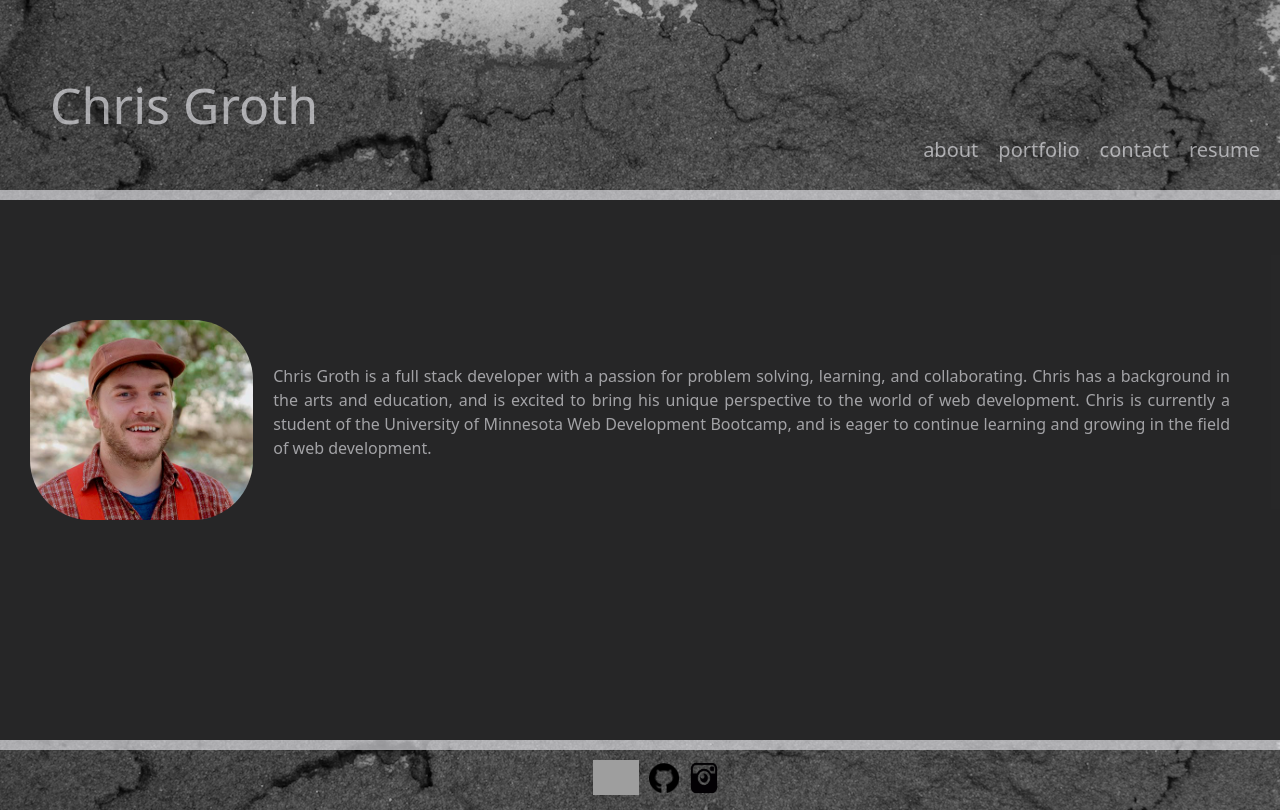
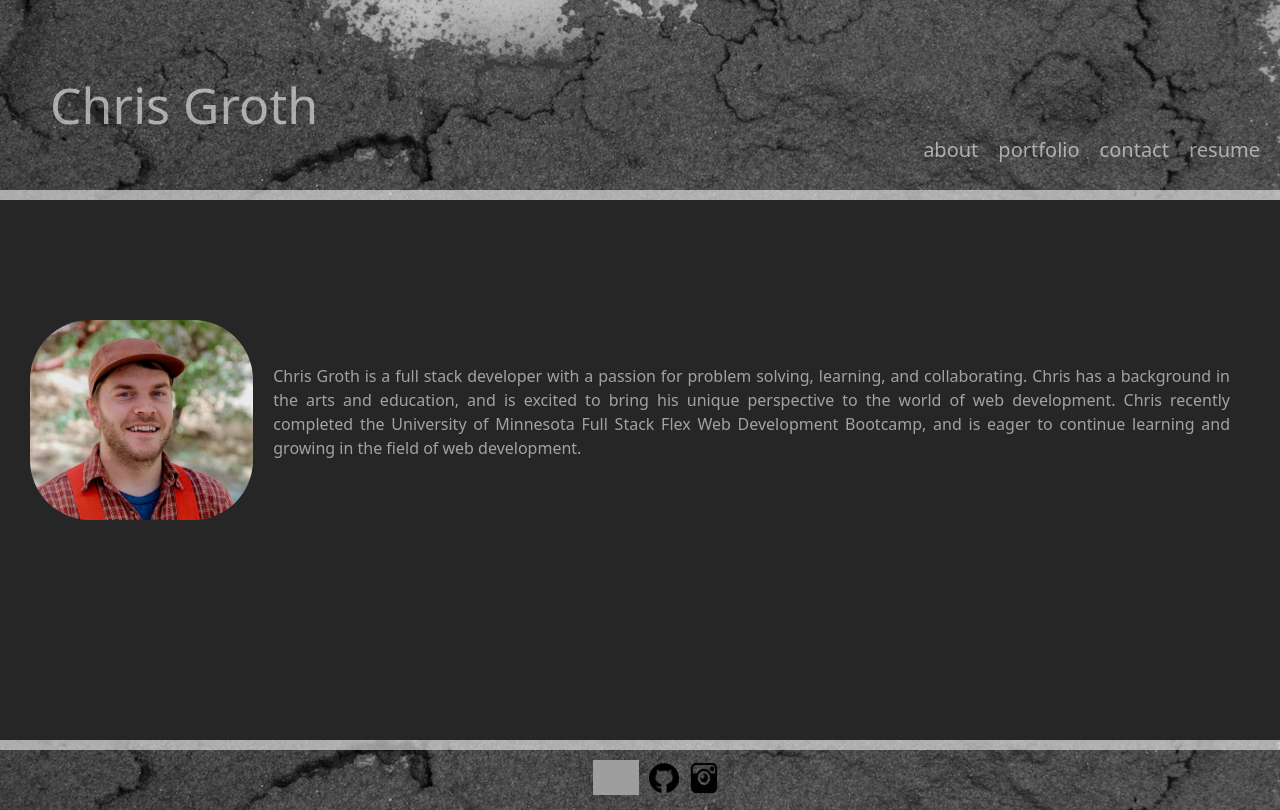
Before and after one commit to cgroth06/Portfolio, a React (Vite) app: page / in a window 1280 px wide. Built offline with nearby package versions, Linux system fonts and the light colour scheme; grey boxes are pictures that could not be loaded.

Commit message:
about update

```diff
--- a/src/pages/About.jsx
+++ b/src/pages/About.jsx
@@ -8,8 +8,7 @@ export default function About() {
         <p className = "p">
           Chris Groth is a full stack developer with a passion for problem solving, learning,
           and collaborating. Chris has a background in the arts and education, and is excited
-          to bring his unique perspective to the world of web development. Chris is currently a student
-          of the University of Minnesota Web Development Bootcamp, and is eager to continue
+          to bring his unique perspective to the world of web development. Chris recently completed the University of Minnesota Full Stack Flex Web Development Bootcamp, and is eager to continue
           learning and growing in the field of web development.
         </p>
       </div>
```
